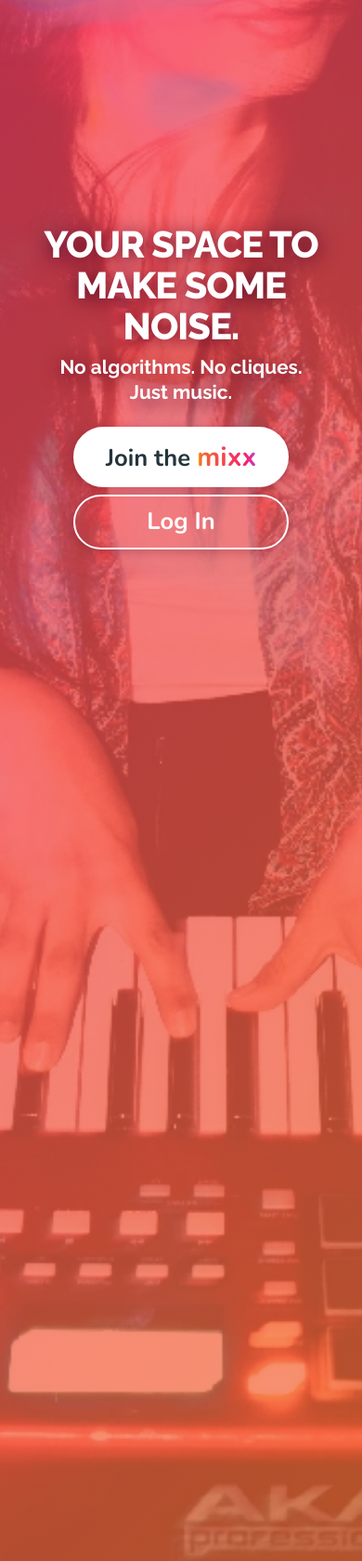
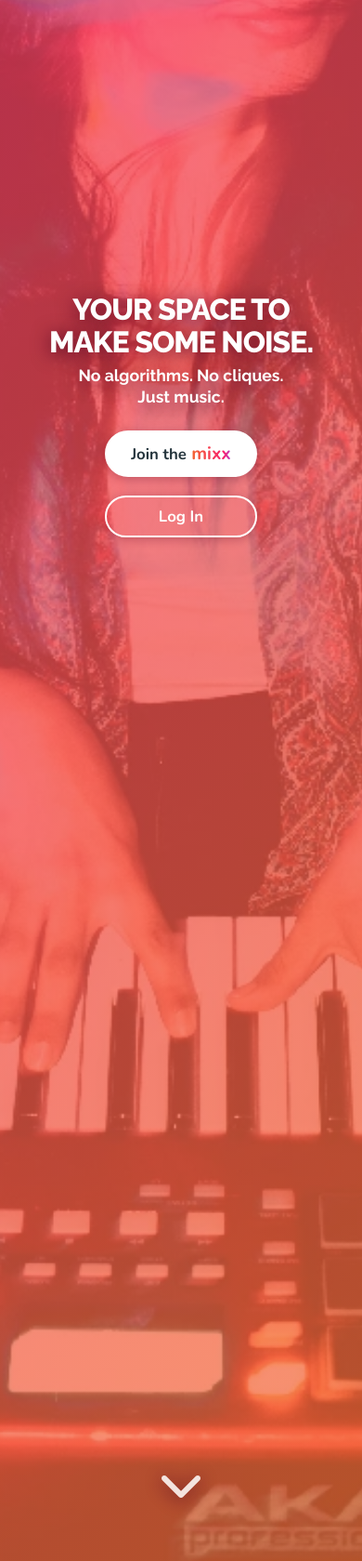
Before and after one commit to Seren-Hughes/modmixx, a Django app: page / in a window 390 px wide. Shown: the part 921-2600 px from the top of the page at 93% size. Run offline with Django 5.2, Linux system fonts and the light colour scheme; some libraries are stand-ins or nearby versions.

Commit message:
add: improve small screen layout and implement smooth scrolling for arrow anchor link

```diff
--- a/static/css/layout.css
+++ b/static/css/layout.css
@@ -8,11 +8,11 @@ nav.navbar {
     background-clip: padding-box;
 }
 
-/* Main content container */
+/* Main content container - flex for sticky footer support */
 .container {
     flex: 1 0 auto;
 }
-
+/* Prevent horizontal scrollbars from full-bleed hero etc */
 body, html {
     overflow-x: hidden;
 }
@@ -20,6 +20,10 @@ body, html {
 /* Global content spacing - replaces Bootstrap's mt-4 for better control */
 .main-content-container {
     margin-top: 1.5rem;
+}
+/* Custom bottom padding for sections - lets us control spacing on mobile */
+.section-pb {
+    padding-bottom: 3.5rem;
 }
 
 footer {
@@ -50,7 +54,9 @@ footer {
     margin-top: -1.5rem;
 }
 
-/* ===== HERO SECTION  ===== */
+/* ------------------------------------------------- */
+/* ================= HERO SECTION  ================= */
+/* ------------------------------------------------- */
 
 .hero {
     position: relative;
@@ -176,6 +182,80 @@ footer {
     color: #24343c;
     border-color: #fff;
 }
+/* Down arrow at bottom of hero - always visible, matches headline shadow */
+.hero {
+    position: relative; /* ensures absolute children are positioned to this */
+}
+
+.hero-down-arrow {
+    position: absolute;
+    left: 50%;
+    bottom: 6rem;
+    transform: translateX(-50%);
+    z-index: 20;
+    display: flex;
+    align-items: center;
+    justify-content: center;
+    background: none;
+    border: none;
+    cursor: pointer;
+    transition: opacity 0.2s, transform 0.2s;
+    opacity: 0.85;
+    text-decoration: none;
+    color: #fff;
+    text-shadow: 0px 3px 20px rgba(84, 6, 35);
+    font-size: 1.5rem; /* icon size */
+    padding: 0;
+}
+
+.hero-down-arrow:hover,
+.hero-down-arrow:focus {
+    opacity: 1;
+    transform: translateX(-50%) scale(1.12);
+}
+/* Enable smooth scroll for anchor links */
+html {
+    scroll-behavior: smooth;
+}
+
+/* ------------------------------------------------- */
+/* ============== WHY MODMIXX SECTION ============== */
+/* ------------------------------------------------- */
+
+/* List is centered, max width for readability */
+.why-list {
+    padding-left: 0;
+    margin-top: 2rem;
+    margin-bottom: 2rem;
+    max-width: 700px;
+    width: 100%;
+}
+/* Each list item is a soft card with icon and bold label */
+.why-list li {
+    display: flex;
+    align-items: flex-start;
+    gap: 1rem;
+    margin-bottom: 1.5rem;
+    font-size: 1.15rem;
+    background: rgba(248,33,112,0.04);
+    border-radius: 1rem;
+    padding: 1.1rem 1.2rem;
+    box-shadow: 0 2px 8px rgba(36,52,60,0.04);
+}
+
+.why-icon {
+    flex-shrink: 0;
+    font-size: 1.5em;
+    color: var(--color-primary-pink, #F82170);
+    margin-top: 0.1em;
+}
+
+.why-strong {
+    font-weight: 800;
+    color: var(--color-primary-orange, #F3682C);
+    margin-right: 0.4em;
+    white-space: nowrap;
+}
 
 /* ===== MEDIA QUERIES ===== */
 
@@ -196,6 +276,18 @@ footer {
     body.home-page .main-content-container {
         margin-top: 0;
     }
+    .why-list {
+        max-width: 100%;
+        font-size: 1rem;
+    }
+    .why-list li {
+        flex-direction: column;
+        align-items: flex-start;
+        gap: 0.5rem;
+        padding: 0.7rem 0.5rem;
+        font-size: 1rem;
+    }
+
 }
 
 /* --- Large Mobile, Tablets & Desktop: 500px and up --- */
@@ -257,6 +349,63 @@ footer {
     }
 }
 
+@media (max-width: 700px) {
+    .hero-text {
+        padding-top: 4.5rem; /* extra space for navbar */
+    }
+    .hero-text .color-title {
+        font-size: 2rem;
+    }
+    .hero-text .tagline {
+        font-size: 1.1rem;
+    }
+    .hero-cta-btn,
+    .btn-lg {
+        font-size: 1.1rem;
+        padding: 0.5rem 1.2rem;
+    }
+    .cta-gradient {
+        font-size: 1.2rem;
+    }
+    .cta-gradient {
+        font-size: 1.2rem;
+        white-space: nowrap;
+    }
+    .hero-cta-btn {
+        white-space: nowrap;
+    }
+    /* Make final CTA container and manifesto section wider on small screens */
+    .final-cta-container {
+        max-width: 95vw;
+    }
+    .manifesto-section .container,
+    .manifesto-section .col-lg-7 {
+        max-width: 100%;
+        flex: 0 0 100%;
+    }
+
+    /* Final CTA and hero CTA buttons: smaller, prevent wrapping */
+    .final-cta-section .btn,
+    .hero-cta-btn,
+    .btn-lg {
+        font-size: 1.05rem;
+        padding: 0.5rem 1.6rem;
+        white-space: nowrap;
+        min-width: 0;
+        max-width: 100%;
+        margin-bottom: 0.7rem;
+        display: inline-block;
+    }
+
+    .cta-gradient {
+
+        white-space: nowrap;
+    }
+    .section-pb {
+        padding-bottom: 0.5rem;
+    }
+}
+
 /* --- Desktop: 992px and up --- */
 @media (min-width: 992px) {
     nav.navbar .navbar-brand img {
@@ -265,9 +414,7 @@ footer {
     .home-hero-wrapper {
         margin-top: 0;
     }
-    .hero-img {
-        max-width: 50%;
-    }
+
     .hero-text .color-title {
         font-size: 3.5rem;
         margin-right: 4rem;
@@ -276,9 +423,12 @@ footer {
         font-size: 1.8rem;
         margin-right: 4rem;
     }
+    .why-list {
+        max-width: 900px;
+    }
 }
 
-/* --- XL screens: show more of the image, especially the keyboard --- */
+/* --- XL screens: show more of the hero image, especially the keyboard --- */
 @media (min-width: 1200px) {
     .hero-img {
         width: 40%;
--- /dev/null
+++ b/static/js/utilities.js
@@ -0,0 +1,10 @@
+// Smooth scroll for anchor links (down arrow icon)
+document.querySelectorAll('a[href^="#"]').forEach(anchor => {
+  anchor.addEventListener('click', function(e) {
+    const target = document.querySelector(this.getAttribute('href'));
+    if (target) {
+      e.preventDefault();
+      target.scrollIntoView({ behavior: 'smooth' });
+    }
+  });
+});
--- a/templates/base.html
+++ b/templates/base.html
@@ -82,6 +82,8 @@
         <script src="https://cdn.jsdelivr.net/npm/bootstrap@5.3.0/dist/js/bootstrap.bundle.min.js"></script>
         <!-- Custom JS for popup handling -->
         <script src="{% static 'js/popup-utils.js' %}"></script>
+        <!-- Custom JS for utilities -->
+         <script src="{% static 'js/utilities.js' %}"></script>
         <!-- Extra JS block for page-specific scripts -->
         {% block extra_js %}
         {% endblock %}
--- a/templates/core/home.html
+++ b/templates/core/home.html
@@ -1,8 +1,6 @@
 {% extends "base.html" %}
 {% load static %}
-
 {% block body_class %}home-page{% endblock %}
-
 {% block content %}
     <!-- Hero Section -->
     <div class="home-hero-wrapper">
@@ -13,54 +11,53 @@
             <div class="hero-gradient-overlay"></div>
             <div class="hero-text">
                 <h1 class="color-title mb-2">Your space to make some noise.</h1>
-      <p class="lead tagline mb-2">No algorithms. No cliques.<br> Just music.</p>
+                <p class="lead tagline mb-2">
+                    No algorithms. No cliques.
+                    <br>
+                    Just music.
+                </p>
                 <div class="d-flex flex-column gap-2 mt-3">
-          <a href="{% url 'signup' %}" class="btn hero-cta-btn btn-lg"><span class="cta-dark">Join the </span><span class="cta-gradient">mixx</span></a>
+                    <a href="{% url 'signup' %}" class="btn hero-cta-btn btn-lg"><span class="cta-dark">Join the</span><span class="cta-gradient"> mixx</span></a>
                     <a href="{% url 'login' %}" class="btn hero-cta-btn secondary btn-lg">Log In</a>
                 </div>
             </div>
+            <!-- Down arrow for smooth scrolling -->
+            <a href="#manifesto"
+               class="hero-down-arrow"
+               aria-label="Scroll to manifesto">
+                <i class="fas fa-chevron-down fa-2x"></i>
+            </a>
         </section>
     </div>
-
+    <!-- Manifesto Section -->
+    <section id="manifesto" class="manifesto-section pt-5 section-pb">
         <div class="container">
-  <div class="hero-content mt-4 px-3">
-      <p class="mb-3">
-          Whether you're sketching beats on the bus, layering synths in a home studio, or messing with a riff that's been stuck in your head for weeks, you're in the right place.
+            <div class="row align-items-center">
+                <!-- Manifesto text -->
+                <div class="col-lg-7 mb-4 mb-lg-0">
+                    <div class="p-2">
+                        <h2 class="color-title mb-4">
+                            <i class="fas fa-backstage"></i> From First Beats to Final Masters
+                        </h2>
+                        <p class="mb-4">
+                            <i class="fas fa-bus"></i> Whether you're sketching beats on the bus, layering synths in a studio, you're in the right place.
                         </p>
-      <p class="mb-3">No pressure to be perfect. No keeping up a brand. No chasing the algorithm. modmixx is a safe, supportive place to try new ideas, swap sounds, and get and give feedback that actually helps you grow creatively.</p>
-      <p class="mb-3">From first-time producers to long-time gearheads, everyone's welcome here.</p>
-      <p class="mb-3">Here, music isn't a numbers game - it's about connection.</p>
-      <p class="mb-4">From phone-made beats to modular synth jams, this is the place to mix people, genres, and creativity.</p>
-      <div class="d-flex flex-column gap-2">
-          <a href="{% url 'signup' %}" class="btn btn-primary btn-lg">Join the mixx</a>
-          <a href="{% url 'login' %}" class="btn btn-outline-secondary btn-lg">Log In</a>
+                        <p class="mb-4">
+                            <i class="fas fa-music"></i> No pressure to be perfect. No chasing algorithms. No cliques. Just music, ideas, and connection.
+                        </p>
+                        <p class="mb-4">
+                            <i class="fas fa-users"></i> This is our backstage, our workshop, our playground - a safe space to swap sounds, test ideas, and share what inspires you, before the spotlight.
+                        </p>
+                        <p class="mb-4">
+                            <i class="fas fa-heart"></i> We celebrate the rough sketches, the half-formed riffs, and the experiments that go nowhere, because sharing sparks something in others. Honest ideas fuel honest ideas.
+                        </p>
+                        <p class="mb-4">
+                            <i class="fas fa-comments"></i> Feedback here is about growth, not ego. Celebrate what you hear. Respect every voice. From first-time producers to seasoned gearheads, everyone has a voice.
+                        </p>
                     </div>
                 </div>
-</div>
-
-<!-- Manifesto Section -->
-<section class="manifesto-section py-2">
-    <div class="container">
-        <div class="row align-items-center">
-            <!-- Text on the left -->
-            <div class="col-lg-7 mb-4 mb-lg-0">
-                <div class=" p-4">
-                    <h2 class="color-title mb-5">From first beats to final masters</h2>
-                    <p>
-                        This is a space for people who make, tinker, and experiment. For those who play with sounds in bedrooms, professional studios, or on the road.
-                    </p>
-                    <p>
-                        We celebrate the rough sketches, the half-formed riffs, the experiments that go nowhere - because sharing them sparks something in others. Honest ideas inspire honest ideas. Raw expression fuels creativity.
-                    </p>
-                    <p>From first-time producers to seasoned gearheads, everyone has a voice.</p>
-                    <p>This isn't a numbers game. It's a scene. A culture. A space to mix sounds, people, and ideas.</p>
-                    <div class="text-center mt-5">
-                        <a href="{% url 'signup' %}" class="btn btn-primary btn-lg">Join the mixx. Make some noise.</a>
-                    </div>
-                </div>
-            </div>
-            <!-- Image on the right -->
-            <div class="col-lg-5 text-center">
+                <!-- Manifesto section image -->
+                <div class="col-lg-5 mb-2 text-center">
                     <img src="{% static 'images/producer-playing-controller-pexels-anna-pou-8132529.webp' %}"
                          alt="Creative music process"
                          class="img-fluid rounded shadow"
@@ -69,41 +66,45 @@
             </div>
         </div>
     </section>
-<section class="why-different-section py-5">
+    <!-- ===== WHY MODMIXX SECTION ===== -->
+    <section class="why-different-section pt-5 section-pb">
         <div class="container">
-        <div class="row align-items-center">
-            <!-- Image on the left -->
-            <div class="col-lg-7 text-center mt-5 mb-4 mb-lg-0">
-                <img src="{% static 'images/home-studio-maxwell-hunt-cyKlinHCwV4-unsplash.webp' %}"
-                     alt="Home studio"
-                     class="img-fluid rounded shadow"
-                     style="max-width: 400px">
-            </div>
-            <!-- List on the right -->
-            <div class="col-lg-5">
-                <h3 class="h2 color-title">Why modmixx Is Different</h3>
-                <ul class="list-unstyled" style="max-width: 600px;">
+            <div class="row justify-content-center">
+                <div class="col-lg-9">
+                    <h3 class="h2 color-title mb-4 text-center">Why modmixx is different</h3>
+                    <ul class="why-list list-unstyled mx-auto">
                         <li>
-                        <strong>No Popularity Contests</strong> - Your music's value isn't measured in plays or follows.
+                            <span class="why-icon"><i class="fas fa-star"></i></span>
+                            <span class="why-strong">No Popularity Contests</span>
+                            <span>Your music isn't judged by plays or follows.</span>
                         </li>
-                    <br>
                         <li>
-                        <strong>Feedback That Helps</strong> - No lazy “lose the vocals” takes - we ask why and how to make it stronger.
+                            <span class="why-icon"><i class="fas fa-comments"></i></span>
+                            <span class="why-strong">Real Feedback</span>
+                            <span>We ask why and how, not just “lose the vocals.”</span>
                         </li>
-                    <br>
                         <li>
-                        <strong>Every Sound Has a Place</strong> - Lo-fi sketches, club-ready bangers, late-night experiments - all welcome.
+                            <span class="why-icon"><i class="fas fa-music"></i></span>
+                            <span class="why-strong">Every Sound Welcome</span>
+                            <span>Lo-fi sketches, club bangers, experiments - bring it all.</span>
                         </li>
-                    <br>
                         <li>
-                        <strong>Safe & Inclusive</strong> - No ego trips. No toxicity. Respect first, always.
+                            <span class="why-icon"><i class="fas fa-heart"></i></span>
+                            <span class="why-strong">Safe & Inclusive</span>
+                            <span>No egos. No toxicity. Respect first, always.</span>
+                        </li>
+                        <li>
+                            <span class="why-icon"><i class="fas fa-users"></i></span>
+                            <span class="why-strong">Backstage Access</span>
+                            <span>Share, experiment, and learn with fellow creators before going public.</span>
                         </li>
                     </ul>
                 </div>
             </div>
         </div>
     </section>
-<section class="creativity-section py-5">
+    <!-- ===== CREATIVITY SECTION ===== -->
+    <section class="creativity-section pt-5 section-pb">
         <div class="container">
             <div class="row align-items-center">
                 <!-- Text on the left -->
@@ -117,7 +118,7 @@
                         When you share openly, you inspire others to do the same - sparking raw expression and fresh ideas that can push everyone further.
                     </p>
                 </div>
-            <!-- Image on the right -->
+                <!-- Creativity section image on the right -->
                 <div class="align-items-center col-lg-6 text-center">
                     <img src="{% static 'images/mobile-beats-bandlab-cqFBTqhPKXQ-unsplash.webp' %}"
                          alt="[Describe the image]"
@@ -127,7 +128,8 @@
             </div>
         </div>
     </section>
-<section class="play-section py-5">
+    <!-- ===== PLAY SECTION ===== -->
+    <section class="play-section pt-5 section-pb">
         <div class="container">
             <div class="row align-items-center">
                 <!-- Image on the left -->
@@ -151,8 +153,9 @@
             </div>
         </div>
     </section>
-<section class="final-cta-section py-5">
-    <div class="mx-auto text-center" style="max-width: 33vw;">
+    <!-- ===== FINAL CTA SECTION ===== -->
+    <section class="final-cta-section pt-5 section-pb">
+        <div class="mx-auto text-center final-cta-container" style="max-width: 65vw;">
             <h4 class="mb-3 h4 color-title">Hangout, workshop and open-mic - without the stage fright</h4>
             <p class="lead mb-4">Ready to dive in?</p>
             <a href="{% url 'signup' %}" class="btn btn-primary btn-lg me-2">Join the Mixx</a>
```
Lines whose indentation alone changed are shown as unchanged.
